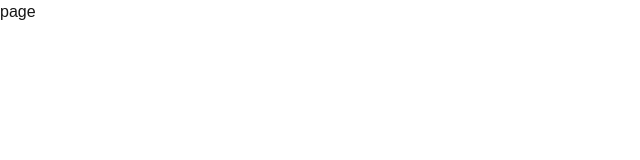
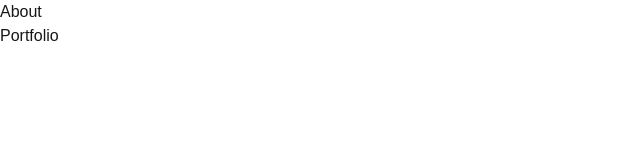
Before and after one commit to Yuvrajsinghko/Next-Js-Domination, a Next.js app in the folder my-app/: page / in a window 1280 px wide. Shown: the top 160 px of the page, without its empty margins (0-640 px from the left). Built offline with nearby package versions, Linux system fonts and the light colour scheme.

Commit message:
modified some files and added new folder users

```diff
--- /dev/null
+++ b/my-app/src/app/about/page.tsx
@@ -0,0 +1,9 @@
+import React from 'react'
+
+const About = () => {
+  return (
+    <div className='bg-amber-400 text-4xl font-medium'><h2>ALl ablout mr</h2></div>
+  )
+}
+
+export default About
--- a/my-app/src/app/login/page.tsx
+++ /dev/null
@@ -1,9 +0,0 @@
-import React from 'react'
-
-const Login = () => {
-  return (
-    <div><h2>Login Info</h2></div>
-  )
-}
-
-export default Login
--- a/my-app/src/app/page.tsx
+++ b/my-app/src/app/page.tsx
@@ -1,9 +1,12 @@
-import React from 'react'
+import Link from "next/link";
+import React from "react";
 
-const page = () => {
-  return (
-    <div>page</div>
-  )
-}
+const Home = () => {
+  return <div>
+    <Link href='/about'>About</Link>
+    <br />
+    <Link href='/portfolio'>Portfolio</Link>
+  </div>;
+};
 
-export default page
+export default Home;
--- /dev/null
+++ b/my-app/src/app/portfolio/page.tsx
@@ -0,0 +1,7 @@
+import React from "react";
+
+const Portfolio = () => {
+  return <div>Portfolio</div>;
+};
+
+export default Portfolio;
--- /dev/null
+++ b/my-app/src/app/products/allproducts/page.tsx
@@ -0,0 +1,11 @@
+import React from "react";
+
+const allProduct = () => {
+  return (
+    <div>
+      <h1>(1220) products in the store</h1>
+    </div>
+  );
+};
+
+export default allProduct;
--- /dev/null
+++ b/my-app/src/app/products/page.tsx
@@ -0,0 +1,7 @@
+import React from "react";
+
+const Products = () => {
+  return <div>Products</div>;
+};
+
+export default Products;
--- /dev/null
+++ b/my-app/src/app/products/specidifproducts/page.tsx
@@ -0,0 +1,11 @@
+import React from "react";
+
+const specificProduct = () => {
+  return (
+    <div>
+      <h1>Here is my one & only product</h1>
+    </div>
+  );
+};
+
+export default specificProduct;
--- a/my-app/src/app/users/about/page.tsx
+++ /dev/null
@@ -1,11 +0,0 @@
-import React from "react";
-
-const About = () => {
-  return (
-    <div>
-      <h1>hii ragnar about me</h1>
-    </div>
-  );
-};
-
-export default About;
--- a/my-app/src/app/users/page.tsx
+++ /dev/null
@@ -1,9 +0,0 @@
-import React from 'react'
-
-const Users = () => {
-  return (
-    <div>Users</div>
-  )
-}
-
-export default Users
```
